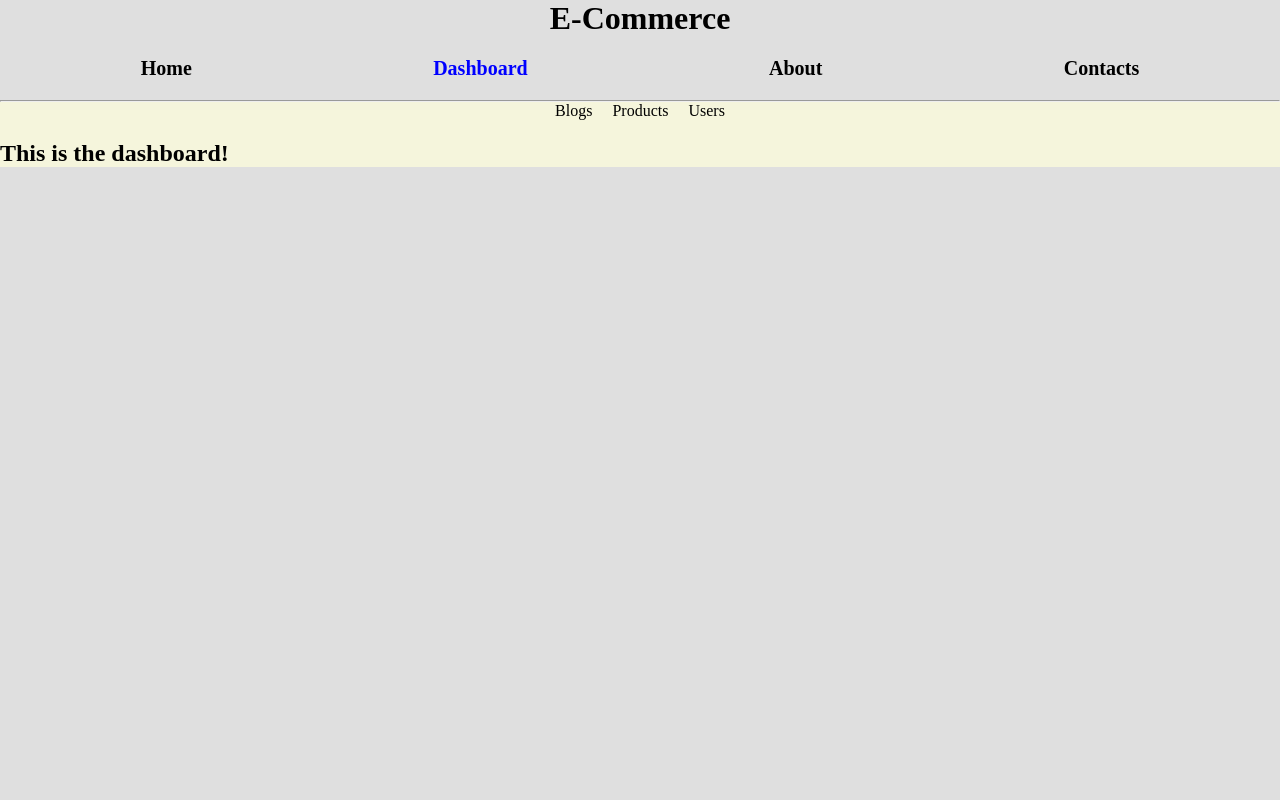
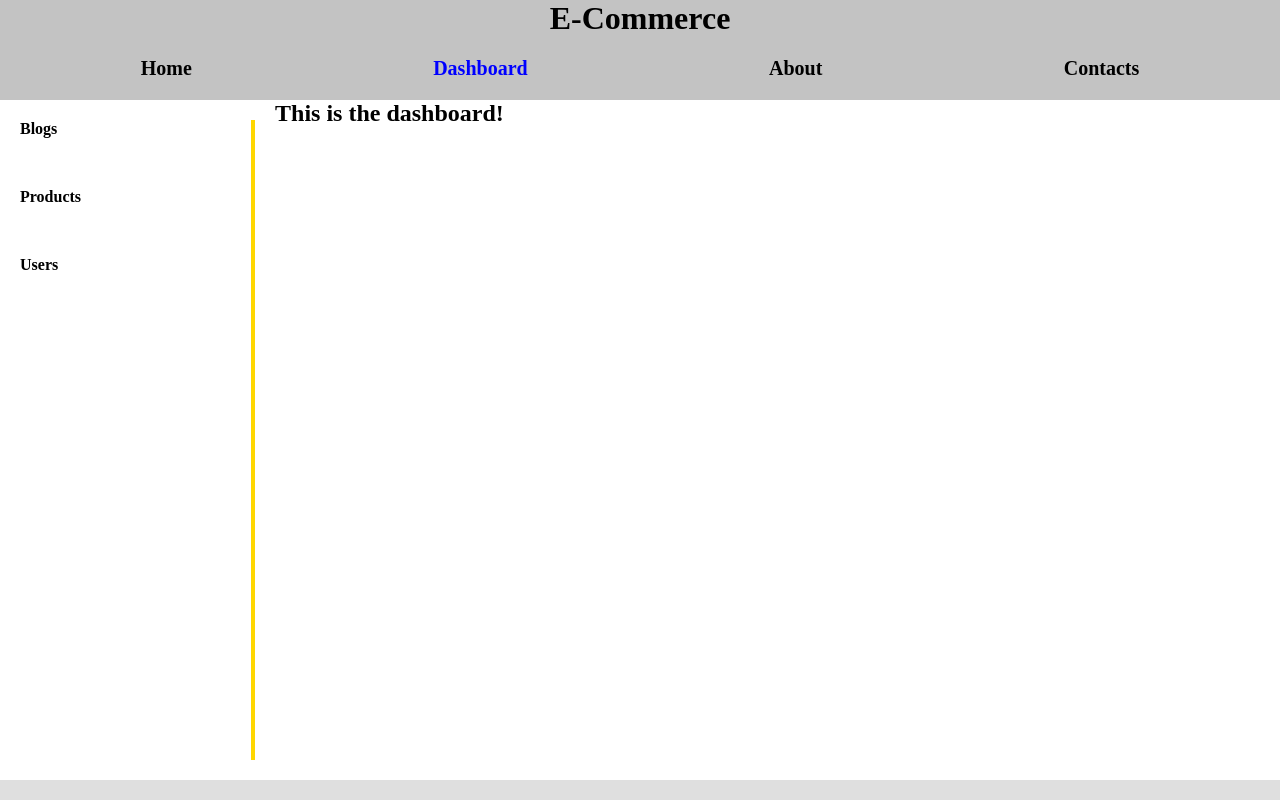
Before and after one commit to Jacobkyule/nextjs-latest, a Next.js app: page /dashboard in a window 1280 px wide. Built offline with nearby package versions, Linux system fonts and the light colour scheme.

Commit message:
ui/ux design

```diff
--- a/app/components/Spinner.js
+++ b/app/components/Spinner.js
@@ -1,7 +1,7 @@
 import styles from '../page.module.css'
 export default function Spinner(){
     return (
-        <div className={styles.body}>
+        <div className={styles.spinnerBody}>
         <div className={styles.loader}>
         <div  className={styles.spinner}></div>
         </div>
--- a/app/dashboard/blog/page.js
+++ b/app/dashboard/blog/page.js
@@ -1,4 +1,4 @@
-
+import styles from '../../page.module.css';
 import Link from 'next/link';
 
 const posts = [
@@ -22,6 +22,7 @@ export default function Blog(){
 
         return (
             <>
+            <div className={styles.blogPage}>
             <h2>These are the blogs</h2>
             <ul>
               {posts.map((post) => (
@@ -31,6 +32,7 @@ export default function Blog(){
                 </li>
               ))}
             </ul>
+            </div>
             </>
           )
 
--- a/app/dashboard/layout.js
+++ b/app/dashboard/layout.js
@@ -1,15 +1,11 @@
 import styles from '../page.module.css'
 import DashboardNavs from "../components/dashboardNavs"
-export default function DashboardLayout({
-    children,
-  }) {
+export default function DashboardLayout({children})
+{
     return (
       <section className={styles.dashboard}>
-        <nav>
-        <hr />
         <DashboardNavs/>
-        </nav>
-
+        <hr className={styles.hr}/>
         {children}
       </section>
     )
--- a/app/dashboard/products/[...id]/page.js
+++ b/app/dashboard/products/[...id]/page.js
@@ -23,7 +23,7 @@ export async function generateStaticParams() {
 
 export default async function Productpage({params}){
     const products = await getProducts(params.id);
-    console.log({products});
+
     return (
       <div className={styles.page}>
      { products.length > 0 && (
--- a/app/dashboard/products/page.js
+++ b/app/dashboard/products/page.js
@@ -12,7 +12,8 @@ export default async function ProductsPage(){
     const products = await getProducts();
     return (
         <>
-        <h3 className={styles.prodHeading}>CheckOut our Products below</h3>
+        <div className={styles.productsPageLayout}>
+        <h3>Check of our products</h3>
         <div className={styles.page}>
         {
             products.length > 0 && (
@@ -28,6 +29,7 @@ export default async function ProductsPage(){
             )
         }
         </div>
+        </div>
         </>
     )
 }
--- a/app/globals.css
+++ b/app/globals.css
@@ -81,14 +81,13 @@
 
 html,
 body {
+  display: flex;
+  flex-direction: column;
   max-width: 100vw;
   overflow-x: hidden;
+  background-color: #00000020;
 }
 
-body {
-  color: rgb(var(--foreground-rgb));
-  background-color: #00000020;
-}
 
 a {
   color: inherit;
--- a/app/page.js
+++ b/app/page.js
@@ -1,8 +1,10 @@
+import styles from './page.module.css'
 export default function Home() {
   return (
     <>
+    <div className={styles.homePage}>
     <h2>This is the home page</h2>
-
+    </div>
    </>
   )
 }
--- a/app/page.module.css
+++ b/app/page.module.css
@@ -1,11 +1,16 @@
-.body {
+.spinnerBody {
   display: flex;
   justify-content: center;
   align-items: center;
   height: 100vh;
   margin: 0;
+  background-color: black;
 }
 
+.homePage {
+  background-color: skyblue;
+  height: 100vh;
+}
 .navbar {
  font-weight: bolder;
  font-size: 20px;
@@ -16,13 +21,29 @@
 
 .dashboardnav {
   display: flex;
-  flex-direction: row;
+  flex-direction: column;
+  gap: 50px;
+  height: 60vh;
+  margin: 20px;
+  font-weight: bold;
+
+}
+
+.blogPage {
+  display: flex;
+  flex-direction: column;
   gap: 20px;
-  margin-bottom: 20px;
-  justify-content: center;
+  margin: 20px;
+  text-align: center;
 }
 .title {
   text-align: center;
+}
+.hr {
+  height: 80vh;
+  margin: 20px;
+  border: 2px solid gold;
+  margin-left: 150px;
 }
 
 .product {
@@ -53,17 +74,22 @@
 }
 
 .about {
-  height: 100%;
+  height: 100vh;
   background-color: dodgerblue;
 }
 
 .contacts {
-  height: 100%;
+  height: 100vh;
   background-color: goldenrod;
+
 }
 
-.prodHeading {
-  text-align: center;
+.productsPageLayout {
+  display: flex;
+  flex-direction: column;
+  align-items: center;
+  gap: 20px;
+  margin-top: 20px;
 }
 
 .mybtn {
@@ -83,8 +109,12 @@
 }
 
 .dashboard {
+  display: flex;
+  flex-direction: row;
   height: 100%;
-  background-color: beige;
+  background-color: white;
+
+
 }
 
 .loader {
@@ -105,3 +135,10 @@
   0% { transform: rotate(0deg); }
   100% { transform: rotate(360deg); }
 }
+
+.errorPage {
+
+    display: grid;
+    place-items: center; /* Center both horizontally and vertically */
+    height: 100%; /* Make sure the container takes the full viewport height */
+}
```
Also changed, not shown: app/not-found.js (added, +12 -0 lines).
